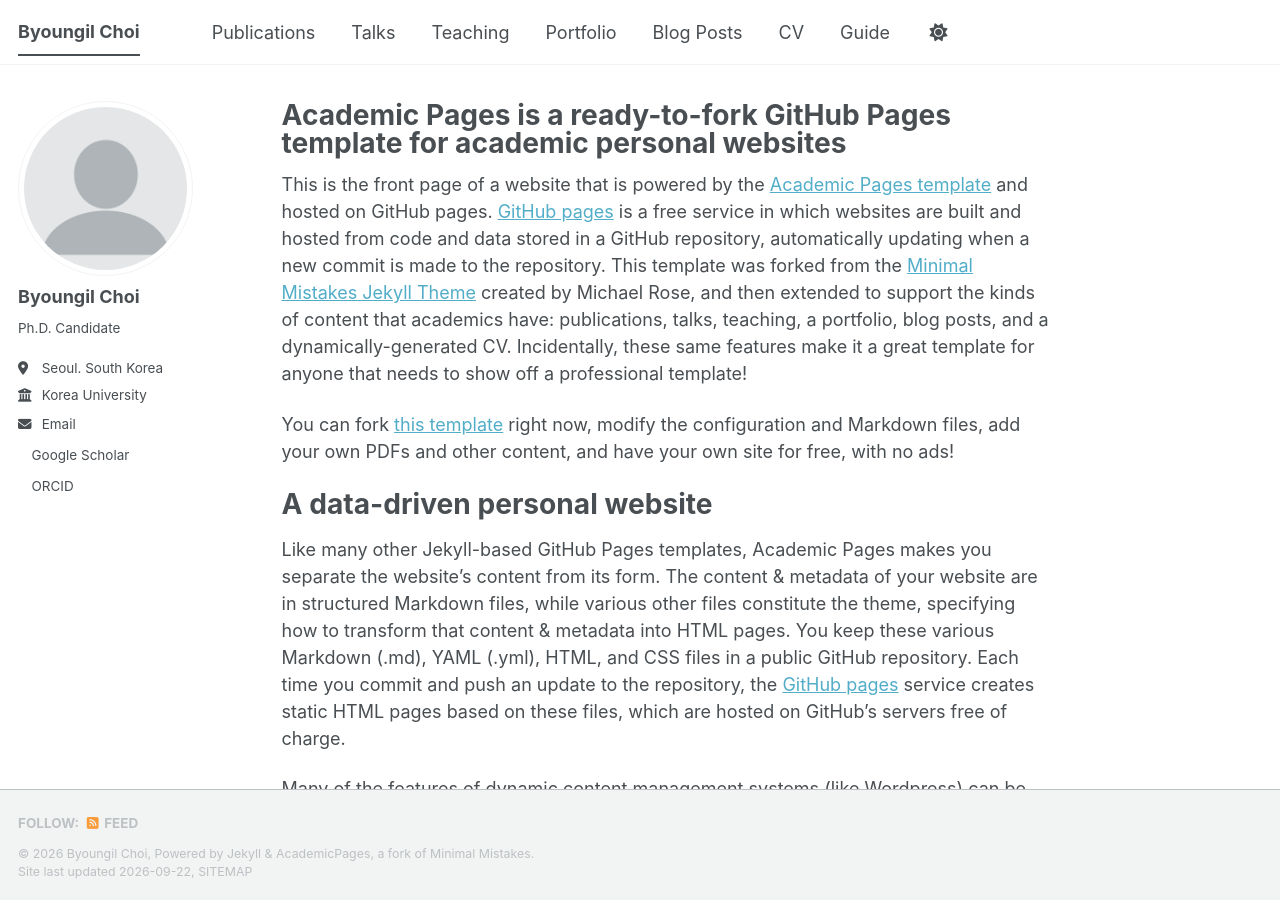
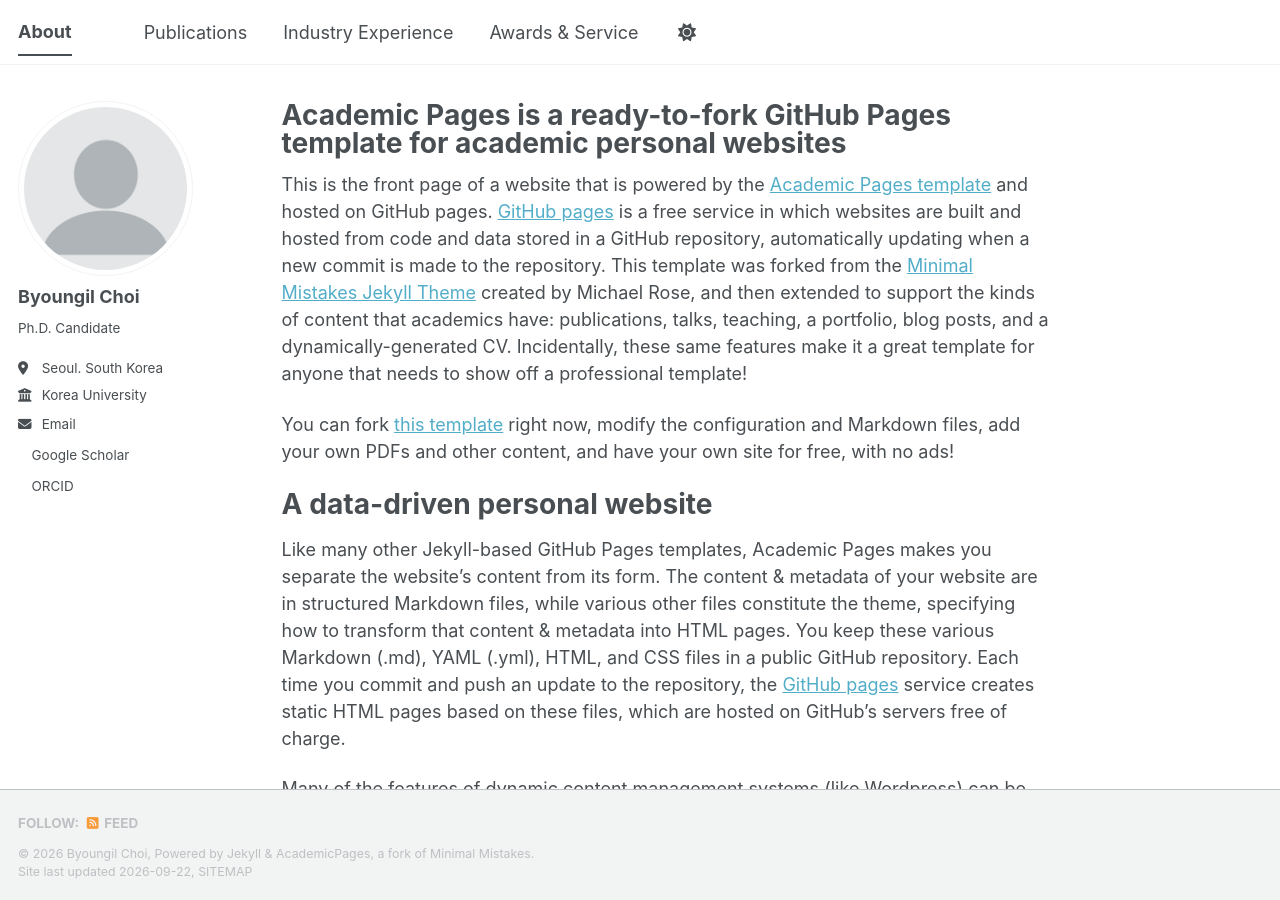
Before and after one commit to smallgiant-cbi/smallgiant-cbi.github.io, a Jekyll site: the page built from _pages/about.md, in a window 1280 px wide and 900 px high. Built offline with Jekyll 4.4.1, drawn with Linux system fonts in a browser that asks for light colours; a style sheet for code colours, icons or effects is not loaded.

Commit message:
메뉴 수정

```diff
--- a/_data/navigation.yml
+++ b/_data/navigation.yml
@@ -11,23 +11,8 @@ main:
   - title: "Publications"
     url: /publications/
 
-  - title: "Talks"
-    url: /talks/
+  - title: "Industry Experience"
+    url: /industry-experience/
 
-  - title: "Teaching"
-    url: /teaching/
-
-  - title: "Portfolio"
-    url: /portfolio/
-
-  - title: "Blog Posts"
-    url: /year-archive/
-
-  - title: "CV"
-    url: /cv/
-
-  # - title: "CV"
-  #   url: /cv-json/
-
-  - title: "Guide"
-    url: /markdown/
+  - title: "Awards & Service"
+    url: /awards-service/
--- a/_includes/masthead.html
+++ b/_includes/masthead.html
@@ -6,7 +6,7 @@
         <button><span class="navicon"></span></button>
         <ul class="visible-links">
           <li class="masthead__menu-item masthead__menu-item--lg persist {% if page.url == '/' or page.url == '/index.html' %}selected{% endif %}">
-            <a href="{{ base_path }}/">{{ site.title }}</a>
+            <a href="{{ base_path }}/">About</a>
           </li>
           {% for link in site.data.navigation.main %}
             {% if link.url contains 'http' %}
```
